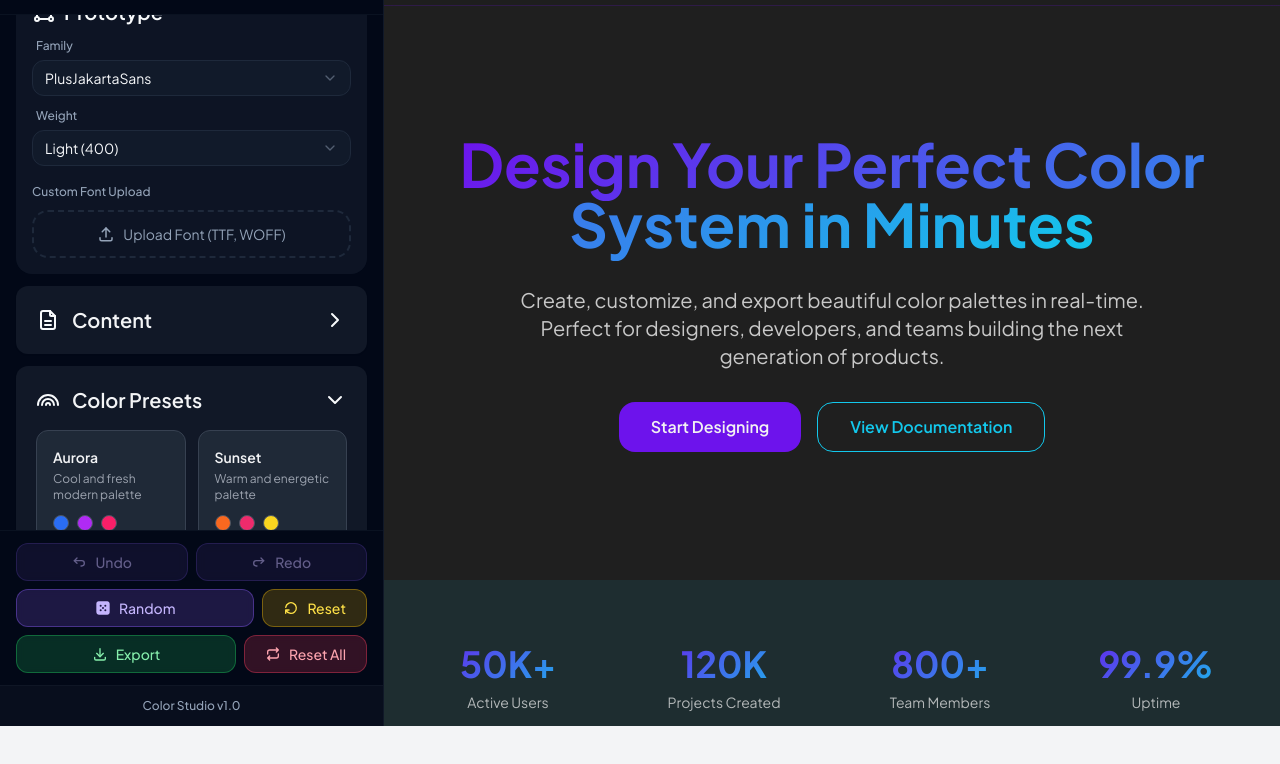
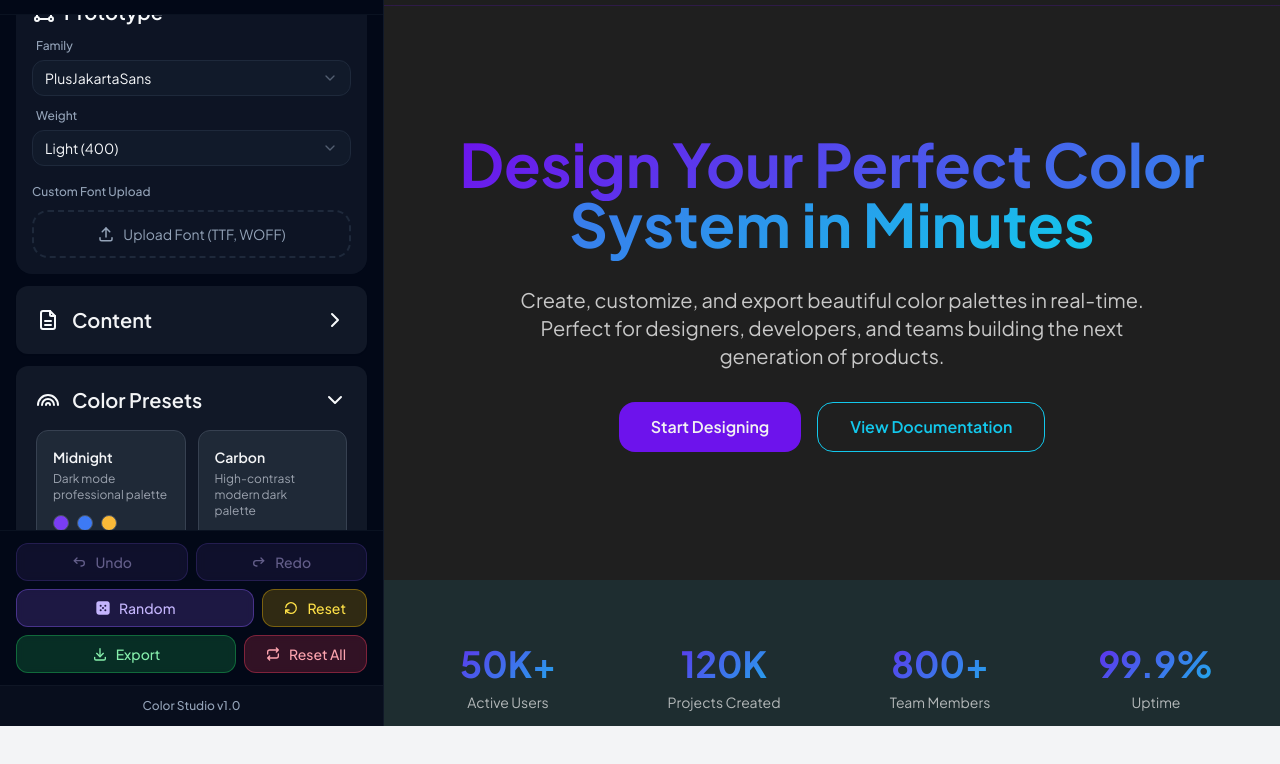
Before and after one commit to endotsuki/realtime-color, a React (Vite) app: page / in a window 1280 px wide. Both pictures are taken after a click on the button "Color Presets". Shown: the part 74-838 px from the top of the page. Built offline with nearby package versions, Linux system fonts and the light colour scheme.

Commit message:
update file color

```diff
--- a/client/components/ControlPanel.tsx
+++ b/client/components/ControlPanel.tsx
@@ -1,6 +1,7 @@
-import React, { useState } from 'react';
+import React, { useState, useMemo } from 'react';
 import { motion, AnimatePresence } from 'framer-motion';
-import { useTheme, FONT_FAMILIES, COLOR_PRESETS } from '@/contexts/ThemeContext';
+import { useTheme, FONT_FAMILIES } from '@/contexts/ThemeContext';
+import { getColorPresets } from '@/constants/colorPresets';
 import { useToast } from '@/hooks/use-toast';
 import { ColorsSection } from '@/components/ColorControl';
 import { FontUpload } from '@/components/FontUpload';
@@ -70,6 +71,11 @@ export const ControlPanel = () => {
   const [showContent, setShowContent] = useState(false);
   const [showPresets, setShowPresets] = useState(false);
   const [diceIcon, setDiceIcon] = useState(4);
+
+  // Get filtered presets based on current dark mode
+  const filteredPresets = useMemo(() => {
+    return getColorPresets(state.isDark ? 'dark' : 'light');
+  }, [state.isDark]);
 
   // Undo/Redo state
   const [history, setHistory] = useState([state.colors]);
@@ -283,7 +289,7 @@ export const ControlPanel = () => {
                 exit={{ opacity: 0, height: 0 }}
                 transition={{ duration: 0.3 }}
               >
-                {COLOR_PRESETS.map((preset) => (
+                {filteredPresets.map((preset) => (
                   <motion.button
                     key={preset.name}
                     onClick={() => applyPreset(preset)}
@@ -299,7 +305,7 @@ export const ControlPanel = () => {
                           key={key}
                           className='h-4 w-4 rounded-full border border-gray-300 dark:border-gray-600'
                           style={{
-                            backgroundColor: `hsl(${preset.colors[key]})`,
+                            backgroundColor: `hsl(${preset.colors[key as keyof typeof preset.colors]})`,
                           }}
                         />
                       ))}
--- /dev/null
+++ b/client/constants/colorPresets.ts
@@ -0,0 +1,227 @@
+export interface ColorPreset {
+  name: string;
+  colors: ColorPalette;
+  mode: 'light' | 'dark';
+  description?: string;
+}
+
+export interface ColorPalette {
+  primary: string;
+  secondary: string;
+  accent: string;
+  bg: string;
+  text: string;
+}
+
+// Light Mode Presets
+export const LIGHT_PRESETS: ColorPreset[] = [
+  {
+    name: 'Aurora',
+    description: 'Cool and fresh modern palette',
+    mode: 'light',
+    colors: {
+      primary: '220 90% 56%', // Modern blue
+      secondary: '280 90% 56%', // Purple
+      accent: '340 95% 55%', // Vibrant pink
+      bg: '0 0% 100%',
+      text: '0 0% 10%',
+    },
+  },
+  {
+    name: 'Sunset',
+    description: 'Warm and energetic palette',
+    mode: 'light',
+    colors: {
+      primary: '20 95% 55%', // Warm orange
+      secondary: '340 85% 55%', // Red
+      accent: '50 95% 55%', // Golden yellow
+      bg: '0 0% 100%',
+      text: '0 0% 10%',
+    },
+  },
+  {
+    name: 'Forest',
+    description: 'Natural and calming palette',
+    mode: 'light',
+    colors: {
+      primary: '160 70% 45%', // Teal
+      secondary: '100 60% 50%', // Green
+      accent: '30 85% 60%', // Warm accent
+      bg: '0 0% 100%',
+      text: '160 30% 15%',
+    },
+  },
+  {
+    name: 'Ocean',
+    description: 'Deep and professional palette',
+    mode: 'light',
+    colors: {
+      primary: '210 80% 50%', // Ocean blue
+      secondary: '180 85% 50%', // Cyan
+      accent: '45 95% 55%', // Bright yellow
+      bg: '0 0% 100%',
+      text: '210 20% 15%',
+    },
+  },
+  {
+    name: 'Monochrome',
+    description: 'Minimalist and elegant palette',
+    mode: 'light',
+    colors: {
+      primary: '0 0% 20%', // Dark gray
+      secondary: '0 0% 40%', // Medium gray
+      accent: '280 100% 60%', // Accent purple
+      bg: '0 0% 100%',
+      text: '0 0% 10%',
+    },
+  },
+  {
+    name: 'Lavender',
+    description: 'Soft and friendly pastel palette',
+    mode: 'light',
+    colors: {
+      primary: '250 80% 60%', // Lavender
+      secondary: '220 70% 55%', // Soft blue
+      accent: '320 85% 65%', // Pink accent
+      bg: '0 0% 100%',
+      text: '240 20% 15%',
+    },
+  },
+  {
+    name: 'Mint',
+    description: 'Fresh and clean light palette',
+    mode: 'light',
+    colors: {
+      primary: '160 70% 45%', // Mint green
+      secondary: '190 80% 45%', // Aqua
+      accent: '45 90% 55%', // Soft yellow
+      bg: '0 0% 100%',
+      text: '160 25% 15%',
+    },
+  },
+  {
+    name: 'Rose',
+    description: 'Elegant and warm light palette',
+    mode: 'light',
+    colors: {
+      primary: '350 85% 60%', // Rose
+      secondary: '20 80% 55%', // Peach
+      accent: '280 70% 60%', // Soft purple
+      bg: '0 0% 100%',
+      text: '350 20% 15%',
+    },
+  },
+];
+
+// Dark Mode Presets
+export const DARK_PRESETS: ColorPreset[] = [
+  {
+    name: 'Midnight',
+    description: 'Dark mode professional palette',
+    mode: 'dark',
+    colors: {
+      primary: '260 90% 60%', // Bright purple
+      secondary: '220 90% 60%', // Bright blue
+      accent: '40 95% 60%', // Bright amber
+      bg: '0 0% 12%',
+      text: '0 0% 95%',
+    },
+  },
+  {
+    name: 'Carbon',
+    description: 'High-contrast modern dark palette',
+    mode: 'dark',
+    colors: {
+      primary: '210 90% 60%', // Bright blue
+      secondary: '160 80% 55%', // Green
+      accent: '45 95% 60%', // Amber
+      bg: '220 15% 10%',
+      text: '0 0% 95%',
+    },
+  },
+  {
+    name: 'Crimson Night',
+    description: 'Bold and dramatic dark palette',
+    mode: 'dark',
+    colors: {
+      primary: '350 85% 60%', // Crimson
+      secondary: '20 90% 55%', // Orange
+      accent: '280 80% 65%', // Violet
+      bg: '350 15% 8%',
+      text: '0 0% 95%',
+    },
+  },
+  {
+    name: 'Neon',
+    description: 'Vibrant cyberpunk dark palette',
+    mode: 'dark',
+    colors: {
+      primary: '190 100% 55%', // Neon cyan
+      secondary: '290 100% 65%', // Neon purple
+      accent: '50 100% 60%', // Neon yellow
+      bg: '230 20% 8%',
+      text: '0 0% 96%',
+    },
+  },
+  {
+    name: 'Slate',
+    description: 'Subtle and professional dark palette',
+    mode: 'dark',
+    colors: {
+      primary: '215 30% 60%', // Muted blue
+      secondary: '215 20% 45%', // Slate gray
+      accent: '160 60% 50%', // Teal
+      bg: '215 20% 12%',
+      text: '0 0% 94%',
+    },
+  },
+  {
+    name: 'Obsidian',
+    description: 'Deep and sleek dark palette',
+    mode: 'dark',
+    colors: {
+      primary: '280 85% 55%', // Purple
+      secondary: '220 80% 55%', // Blue
+      accent: '60 90% 55%', // Yellow
+      bg: '0 0% 8%',
+      text: '0 0% 97%',
+    },
+  },
+  {
+    name: 'Nebula',
+    description: 'Cosmic and vibrant dark palette',
+    mode: 'dark',
+    colors: {
+      primary: '270 100% 60%', // Magenta
+      secondary: '200 100% 60%', // Cyan
+      accent: '40 100% 60%', // Golden
+      bg: '260 20% 10%',
+      text: '0 0% 96%',
+    },
+  },
+  {
+    name: 'Forest Night',
+    description: 'Deep nature-inspired dark palette',
+    mode: 'dark',
+    colors: {
+      primary: '160 60% 50%', // Teal
+      secondary: '120 50% 50%', // Green
+      accent: '45 85% 55%', // Warm accent
+      bg: '160 20% 10%',
+      text: '0 0% 94%',
+    },
+  },
+];
+
+// Combined presets for backward compatibility
+export const ALL_COLOR_PRESETS: ColorPreset[] = [...LIGHT_PRESETS, ...DARK_PRESETS];
+
+/**
+ * Get presets filtered by mode
+ * @param mode - 'light' | 'dark' | 'all'
+ */
+export const getColorPresets = (mode: 'light' | 'dark' | 'all' = 'all'): ColorPreset[] => {
+  if (mode === 'light') return LIGHT_PRESETS;
+  if (mode === 'dark') return DARK_PRESETS;
+  return ALL_COLOR_PRESETS;
+};
--- a/client/contexts/ThemeContext.tsx
+++ b/client/contexts/ThemeContext.tsx
@@ -1,4 +1,5 @@
 import React, { createContext, useContext, useState, useEffect } from 'react';
+import { ColorPreset } from '@/constants/colorPresets';
 
 export interface ColorPalette {
   primary: string;
@@ -117,84 +118,6 @@ export const DEFAULT_TEXT_CONTENT: TextContent = {
   ],
   footerCopyright: '© 2024 Color Studio. Open source and free forever.',
 };
-
-// Modern preset color palettes with good contrast
-export const COLOR_PRESETS: ColorPreset[] = [
-  {
-    name: 'Aurora',
-    description: 'Cool and fresh modern palette',
-    colors: {
-      primary: '220 90% 56%', // Modern blue
-      secondary: '280 90% 56%', // Purple
-      accent: '340 95% 55%', // Vibrant pink
-      bg: '0 0% 100%',
-      text: '0 0% 10%',
-    },
-  },
-  {
-    name: 'Sunset',
-    description: 'Warm and energetic palette',
-    colors: {
-      primary: '20 95% 55%', // Warm orange
-      secondary: '340 85% 55%', // Red
-      accent: '50 95% 55%', // Golden yellow
-      bg: '0 0% 100%',
-      text: '0 0% 10%',
-    },
-  },
-  {
-    name: 'Forest',
-    description: 'Natural and calming palette',
-    colors: {
-      primary: '160 70% 45%', // Teal
-      secondary: '100 60% 50%', // Green
-      accent: '30 85% 60%', // Warm accent
-      bg: '0 0% 100%',
-      text: '160 30% 15%',
-    },
-  },
-  {
-    name: 'Ocean',
-    description: 'Deep and professional palette',
-    colors: {
-      primary: '210 80% 50%', // Ocean blue
-      secondary: '180 85% 50%', // Cyan
-      accent: '45 95% 55%', // Bright yellow
-      bg: '0 0% 100%',
-      text: '210 20% 15%',
-    },
-  },
-  {
-    name: 'Midnight',
-    description: 'Dark mode professional palette',
-    colors: {
-      primary: '260 90% 60%', // Bright purple
-      secondary: '220 90% 60%', // Bright blue
-      accent: '40 95% 60%', // Bright amber
-      bg: '0 0% 12%',
-      text: '0 0% 95%',
-    },
-    darkMode: true,
-  },
-  {
-    name: 'Monochrome',
-    description: 'Minimalist and elegant palette',
-    colors: {
-      primary: '0 0% 20%', // Dark gray
-      secondary: '0 0% 40%', // Medium gray
-      accent: '280 100% 60%', // Accent purple
-      bg: '0 0% 100%',
-      text: '0 0% 10%',
-    },
-  },
-];
-
-export interface ColorPreset {
-  name: string;
-  colors: ColorPalette;
-  darkMode?: boolean;
-  description?: string;
-}
 
 interface ThemeContextType {
   state: ThemeState;
@@ -449,7 +372,6 @@ export const ThemeProvider: React.FC<{ children: React.ReactNode }> = ({ childre
     setState((prev) => ({
       ...prev,
       colors: { ...preset.colors },
-      isDark: preset.darkMode ?? prev.isDark,
     }));
   };
 
```
